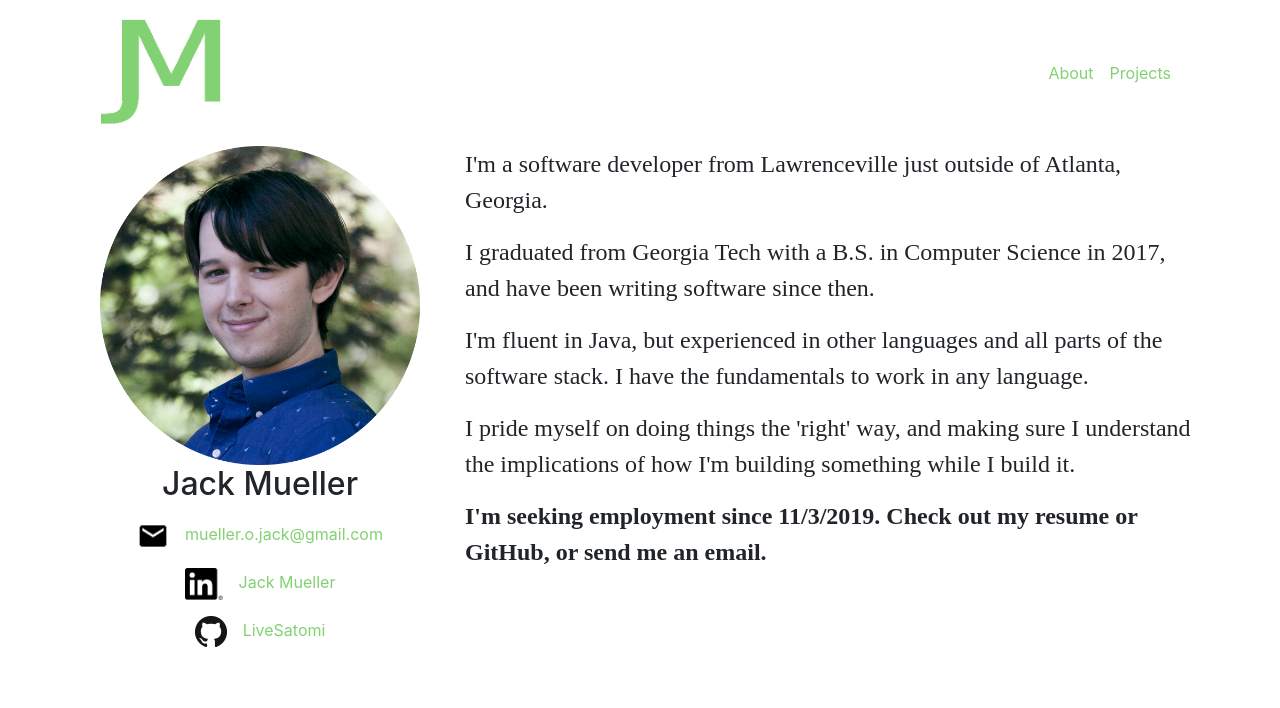
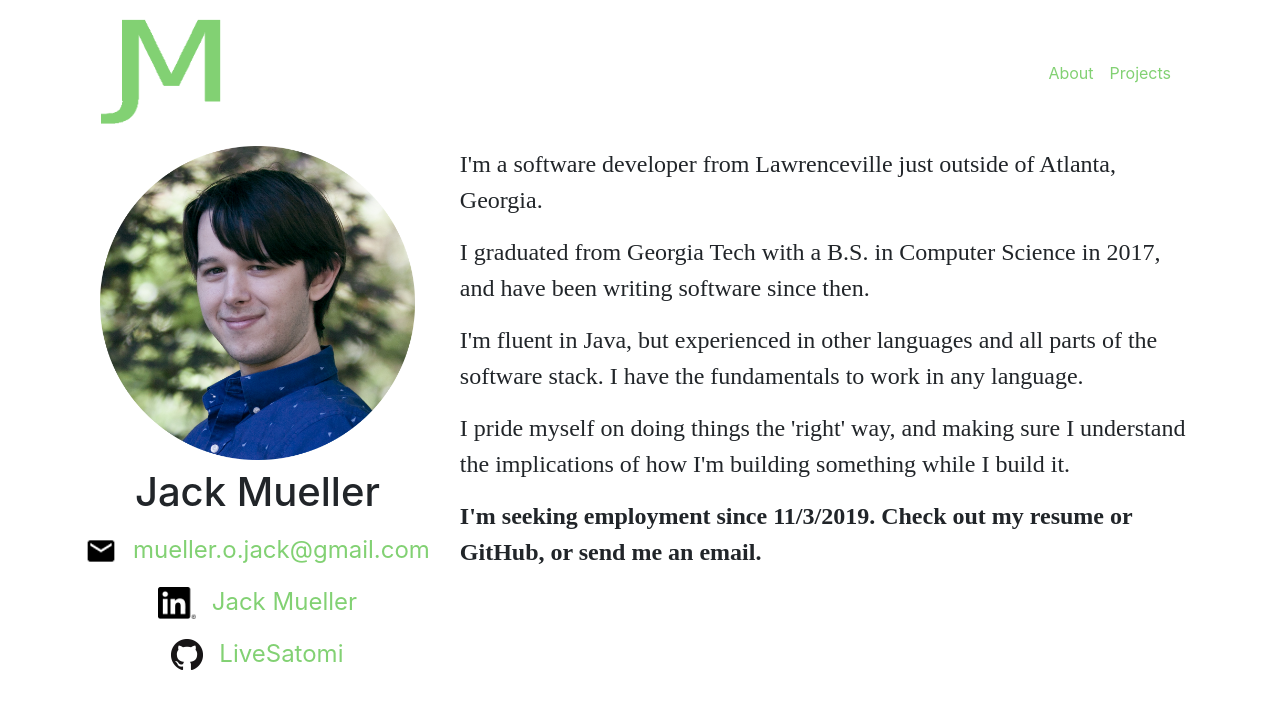
Before and after one commit to LiveSatomi/kmuellercounseling, a React (Create React App) app: page / in a window 1280 px wide. Shown: the top 708 px of the page. Built offline with nearby package versions, Linux system fonts and the light colour scheme.

Commit message:
Style the profile component.
Successes: flex-grow: 0 for Col in App.
Failures: profile picture size is determined by max length social/name
line. Also the personal section can get too narrow before going to one
column.

```diff
--- /dev/null
+++ b/src/App.scss
@@ -0,0 +1,9 @@
+.jm-App {
+    &__content {
+        justify-content: center;
+    }
+
+    &__profile {
+        flex-grow: 0;
+    }
+}
--- a/src/App.tsx
+++ b/src/App.tsx
@@ -5,6 +5,10 @@ import profile from "brand/profile.png";
 import Profile from "./components/profile/Profile";
 import { Col, Container, Row } from "react-bootstrap";
 import Personal from "./components/personal/Personal";
+import "App.scss";
+import bemNames from "./util/bemnames";
+
+const bem = bemNames.create("App");
 
 const App: React.FC = () => {
     return (
@@ -14,11 +18,11 @@ const App: React.FC = () => {
                     <Navigation wordmark={wordmark} />
                 </Col>
             </Row>
-            <Row>
-                <Col xs={12} md={4}>
+            <Row className={bem.e("content")}>
+                <Col className={bem.e("profile")}>
                     <Profile name={"Jack Mueller"} picture={profile} />
                 </Col>
-                <Col xs={12} md={8}>
+                <Col className={bem.e("personal")}>
                     <Personal
                         seekingEmploymentSince={new Date()}
                         employer={"Kapsch TrafficCom"}
--- a/src/components/profile/Profile.scss
+++ b/src/components/profile/Profile.scss
@@ -5,5 +5,12 @@
 
     &__picture {
         @extend .col-12;
+        @extend .pb-2;
+    }
+
+    &__name {
+        font: {
+            size: 2.5rem;
+        }
     }
 }
--- a/src/components/profile/Profile.tsx
+++ b/src/components/profile/Profile.tsx
@@ -19,7 +19,7 @@ class Profile extends React.Component<ProfileProps> {
                     alt={this.props.name}
                     src={this.props.picture}
                 />
-                <h2>{this.props.name}</h2>
+                <h2 className={bem.e("name")}>{this.props.name}</h2>
                 <Social
                     handle={"mueller.o.jack@gmail.com"}
                     type={email}
--- a/src/components/social/Social.scss
+++ b/src/components/social/Social.scss
@@ -2,8 +2,10 @@
 
 .jm-Social {
     @extend .py-2;
+    white-space: nowrap;
+    font-size: x-large;
 
-    &__mark {
-        @extend .pr-3;
+    &__handle {
+        @extend .pl-3;
     }
 }
--- a/src/components/social/Social.tsx
+++ b/src/components/social/Social.tsx
@@ -23,13 +23,13 @@ class Social extends React.Component<SocialProps> {
     render() {
         return (
             <div className={bem.b()}>
+                <img
+                    className={bem.e("mark")}
+                    src={this.props.type.mark}
+                    alt={this.props.type.network + " mark"}
+                />
                 <a href={this.props.link}>
-                    <img
-                        className={bem.e("mark")}
-                        src={this.props.type.mark}
-                        alt={this.props.type + " mark"}
-                    />
-                    <span>{this.props.handle}</span>
+                    <span className={bem.e("handle")}>{this.props.handle}</span>
                 </a>
             </div>
         );
```
